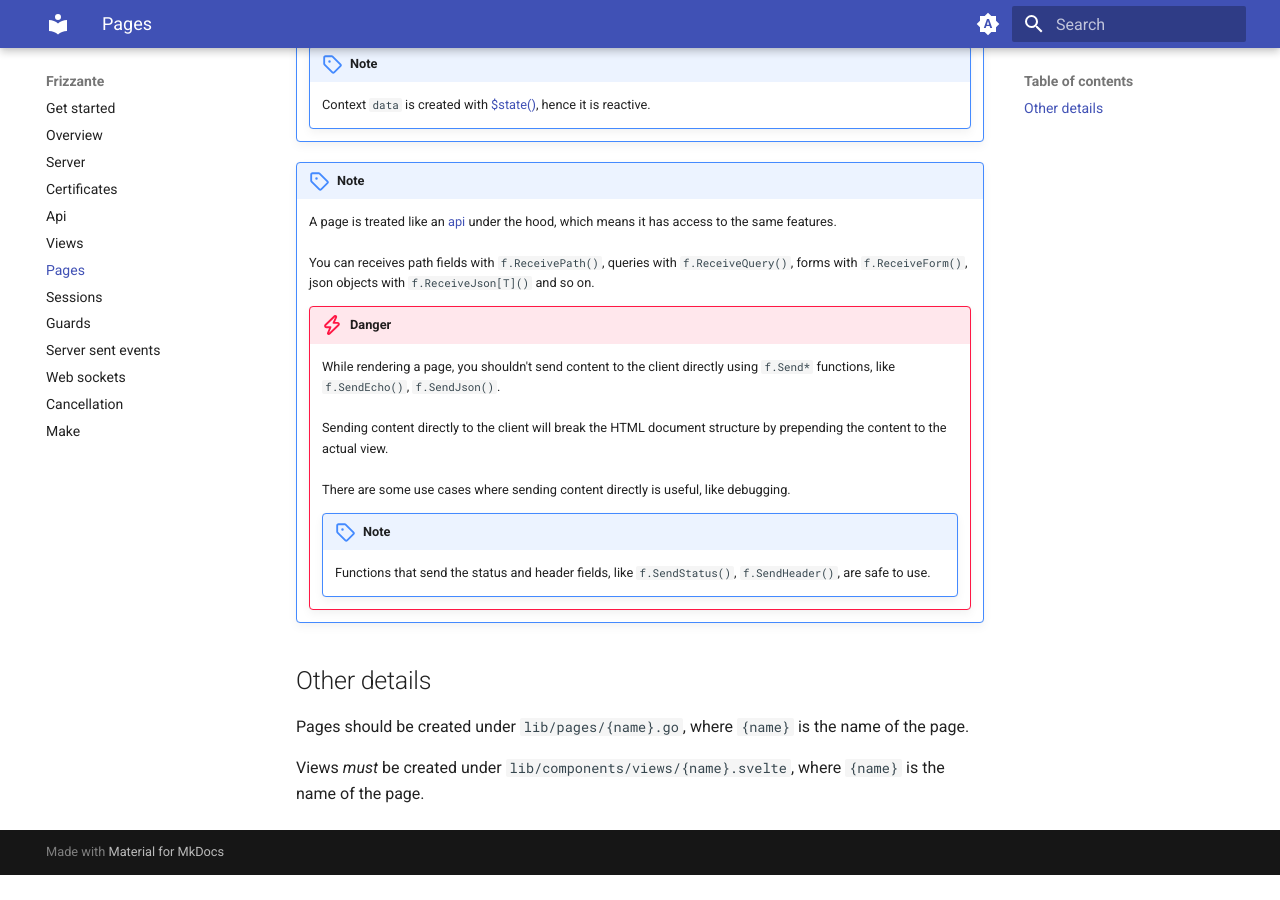
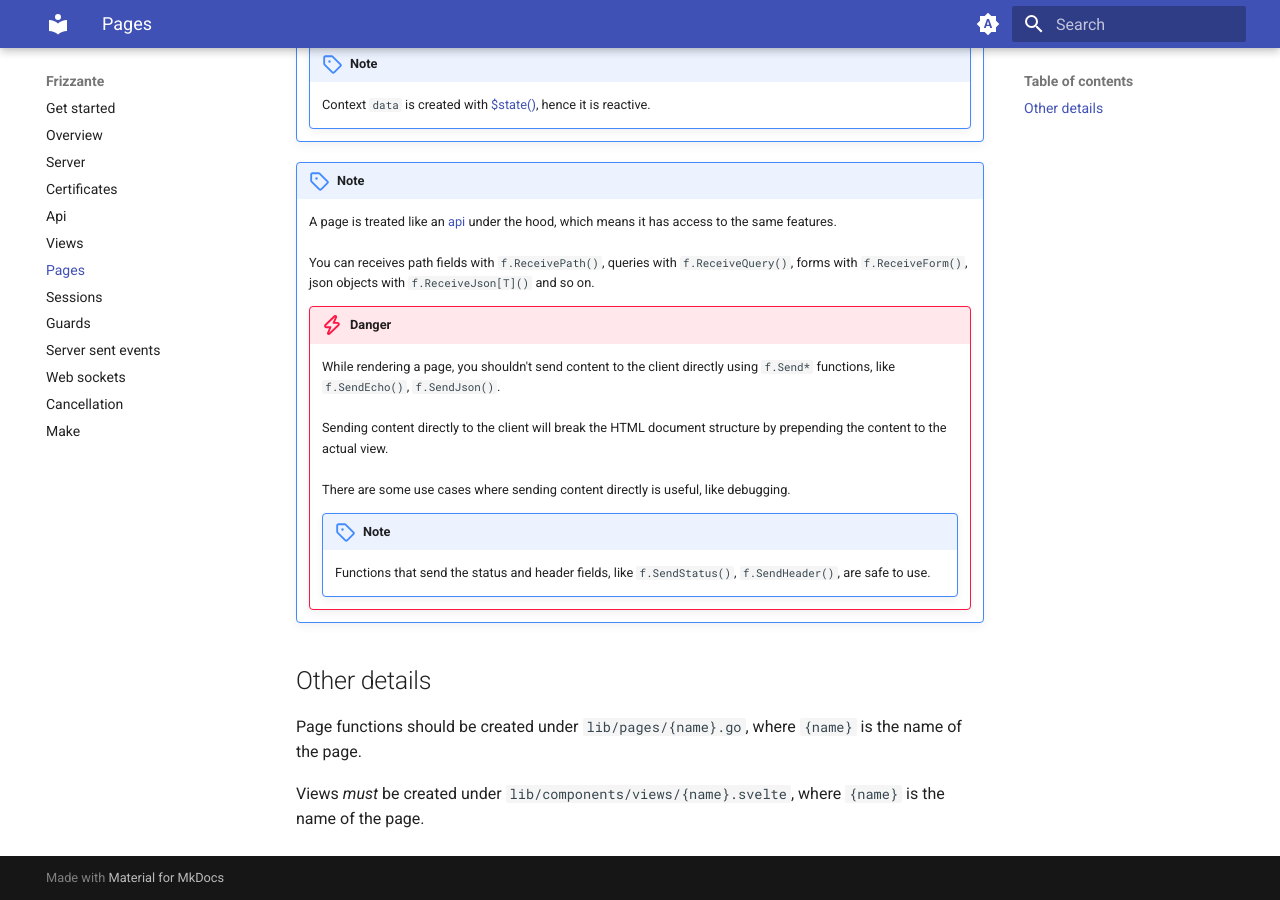
Before and after one commit to razshare/frizzante-docs, an MkDocs documentation site: the page built from docs/pages.md, in a window 1280 px wide and 900 px high, scrolled down 3434 px. Built offline with MkDocs 1.6.1 and Material for MkDocs 9.7.7, drawn with Linux system fonts in a browser that asks for light colours; before the commit the page ends 4309 px from its top, so only the background shows below that.

```diff
--- a/docs/pages.md
+++ b/docs/pages.md
@@ -188,6 +188,6 @@ func page(
 
 ## Other details
 
-Pages should be created under `lib/pages/{name}.go`, where `{name}` is the name of the page.
+Page functions should be created under `lib/pages/{name}.go`, where `{name}` is the name of the page.
 
 Views *must* be created under `lib/components/views/{name}.svelte`, where `{name}` is the name of the page.
```
Also changed, not shown: docs/api.md (+1 -1 lines).
